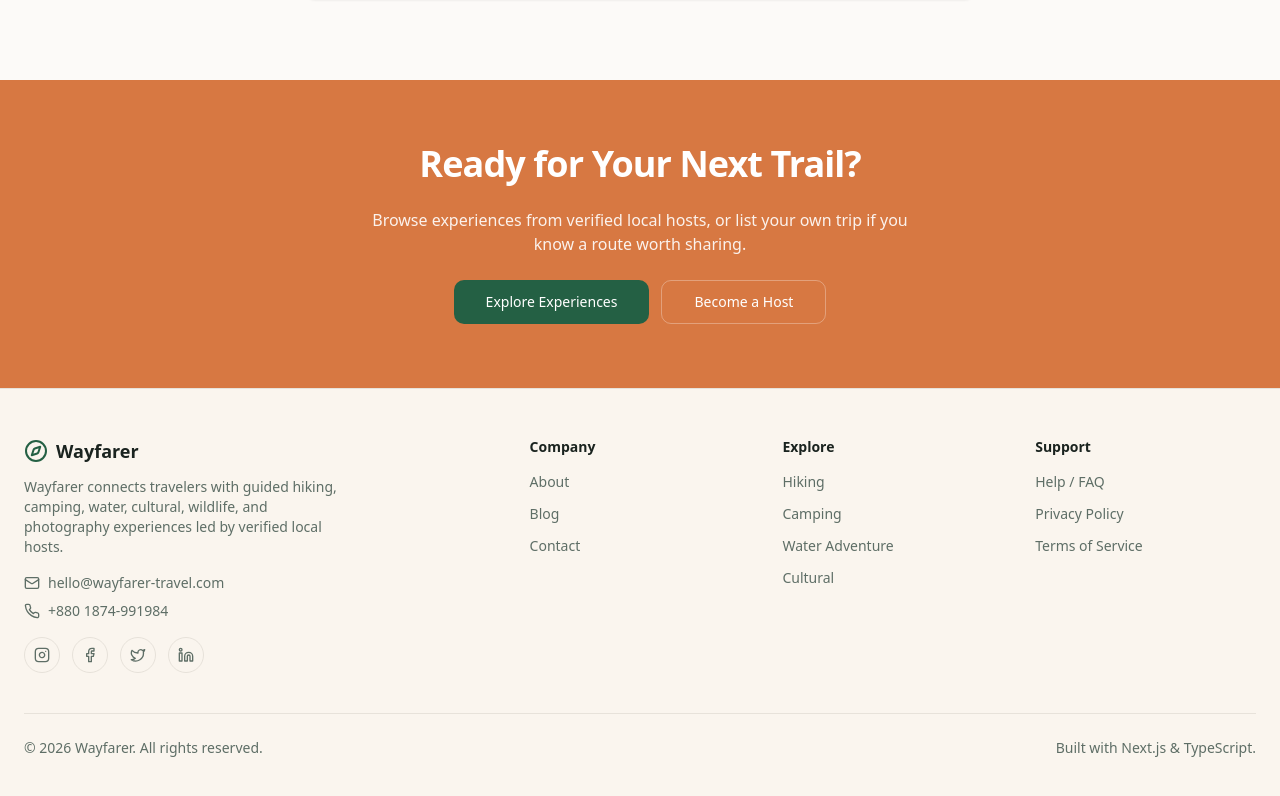
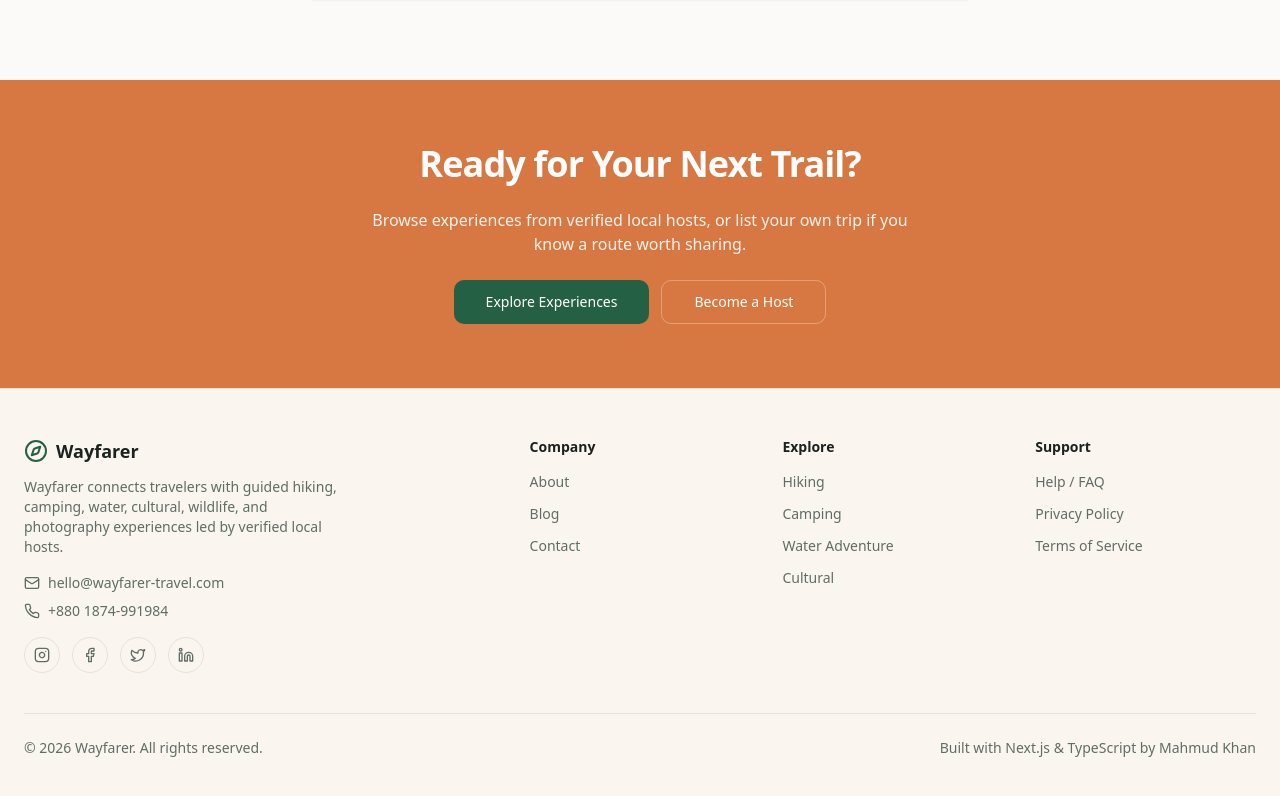
Before and after one commit to almahmuddev/wayfarer, a Next.js app: page / in a window 1280 px wide. Shown: the part 4869-5665 px from the top of the page. Built offline with nearby package versions, Linux system fonts and the light colour scheme; no server answers.

Commit message:
added social links

```diff
--- a/src/components/layout/footer.tsx
+++ b/src/components/layout/footer.tsx
@@ -85,7 +85,7 @@ export function Footer() {
             &copy; {new Date().getFullYear()} {siteConfig.name}. All rights
             reserved.
           </p>
-          <p>Built with Next.js &amp; TypeScript.</p>
+          <p>Built with Next.js &amp; TypeScript by Mahmud Khan</p>
         </div>
       </div>
     </footer>
```
